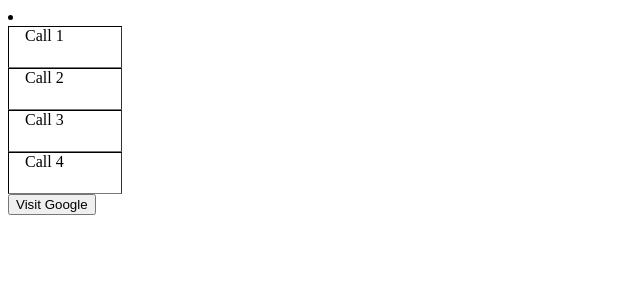
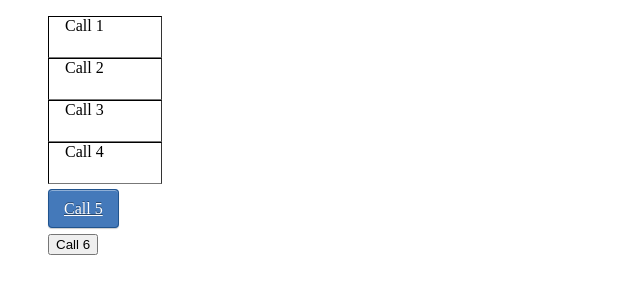
Before and after one commit to forflo/arduino_elsock, a plain HTML site: page src/test_web/index.html in a window 1280 px wide. Shown: the whole page, without its empty margins (0-640 px from the left). Drawn offline with Linux system fonts and the light colour scheme.

Commit message:
Improved look of buttons

```diff
--- a/src/test_web/index.html
+++ b/src/test_web/index.html
@@ -10,17 +10,22 @@
 </head>
 
 <body>
-  <li>
+  <ul>
     <div class="test"><a href="https://www.google.de/#q=1">Call 1</a></div>
     <div class="test"><a href="https://www.google.de/#q=2">Call 2</a></div>
     <div class="test"><a href="https://www.google.de/#q=3">Call 3</a></div>
     <div class="test"><a href="https://www.google.de/#q=4">Call 4</a></div>
-  </li>
+  </ul>
 
-  <a href="http://www.google.com/">
-   <button>Visit Google</button>
- </a>
-</body>
+  <ul>
+    <div><a class="button-link" href="https://www.google.de/#q=5">Call 5</a></div>
+  </ul>
+  <ul>
+    <a href="https://www.google.de/#q=6">
+     <button>Call 6</button>
+   </a>
+   <ul>
+   </body>
 
 
-</html>
+   </html>
--- a/src/test_web/main.css
+++ b/src/test_web/main.css
@@ -36,3 +36,34 @@
     width: 5em;
     text-decoration: none;
 }
+
+.button-link {
+    padding: 10px 15px;
+    background: #4479BA;
+    color: #FFF;
+    -webkit-border-radius: 4px;
+    -moz-border-radius: 4px;
+    border-radius: 4px;
+    border: solid 1px #20538D;
+    text-shadow: 0 -1px 0 rgba(0, 0, 0, 0.4);
+    -webkit-box-shadow: inset 0 1px 0 rgba(255, 255, 255, 0.4), 0 1px 1px rgba(0, 0, 0, 0.2);
+    -moz-box-shadow: inset 0 1px 0 rgba(255, 255, 255, 0.4), 0 1px 1px rgba(0, 0, 0, 0.2);
+    box-shadow: inset 0 1px 0 rgba(255, 255, 255, 0.4), 0 1px 1px rgba(0, 0, 0, 0.2);
+    -webkit-transition-duration: 0.2s;
+    -moz-transition-duration: 0.2s;
+    transition-duration: 0.2s;
+}
+
+.button-link:hover, .button-link:focus {
+    background: #356094;
+    border: solid 1px #2A4E77;
+    text-decoration: none;
+}
+
+.button-link:active {
+    -webkit-box-shadow: inset 0 1px 4px rgba(0, 0, 0, 0.6);
+    -moz-box-shadow: inset 0 1px 4px rgba(0, 0, 0, 0.6);
+    box-shadow: inset 0 1px 4px rgba(0, 0, 0, 0.6);
+    background: #2E5481;
+    border: solid 1px #203E5F;
+}
```
